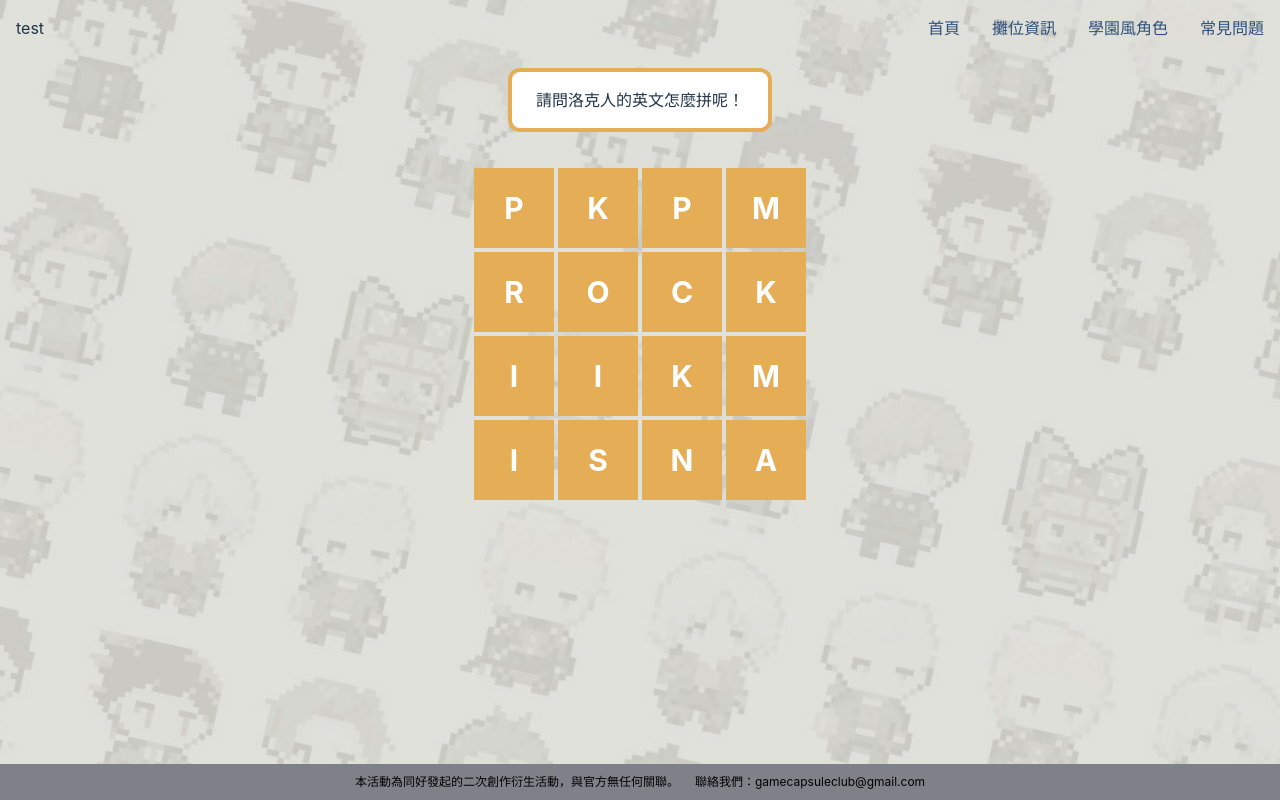
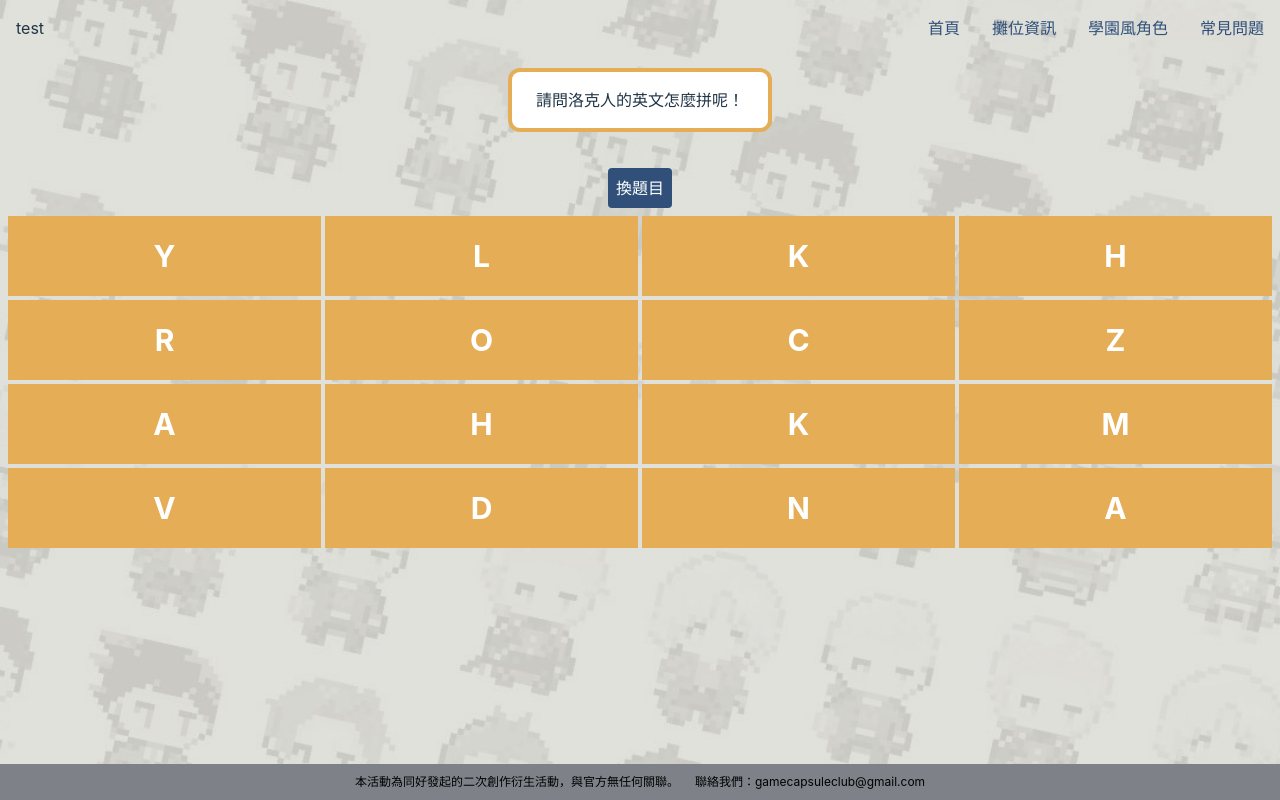
Before and after one commit to fukahire/gamecapsuleclub, a Vue app: page /gamecapsuleclub/minigame in a window 1280 px wide. Built offline with nearby package versions, Linux system fonts and the light colour scheme.

Commit message:
增加題目至三題

```diff
--- a/src/components/minigameBtn.vue
+++ b/src/components/minigameBtn.vue
@@ -1,12 +1,24 @@
 <script setup lang="ts">
-    import { ref,computed } from 'vue'
+    import { ref,computed,watch } from 'vue'
 
     const props = defineProps<{
         info: string,
         gamestatus: number
      }>()
-    const emit = defineEmits<{(e: 'tab', value: string): void}>()
+    const emit = defineEmits<{(e: 'tab', value: string): void
+                            (e: 'gamestatusChange', value: number): void
+    }>()
 
+    // watch(() => props.gamestatus,
+    // (newVal) => {
+    //     if (newVal === 4) {
+    //     active.value = false
+    //     emit('gamestatusChange', 1) // 通知父元件同步
+    //     }
+    // }
+    // )
+
+    // 有無按下的狀態
     let active = ref(false)
 
     const tab = function(alphabet:string){
@@ -15,7 +27,7 @@
             return
         }
         // 遊戲結束(win(3) or lose(2))時無法輸入
-        if(props.gamestatus !==1){
+        if(props.gamestatus ==2){
             return
         }
         active.value = !active.value
@@ -32,14 +44,14 @@
             }
         }else if(props.gamestatus === 2){
             return 'bg-red-700'
-        }else{
+        }else if(props.gamestatus === 3){
             return 'bg-lime-500'
         }})
 
 </script>
 
 <template>
-    <div :class="`h-20 w-20 text-3xl cursor-pointer font-bold flex items-center justify-center text-white ${bgColor}`" @click="tab(info)">{{ info }}</div>
+    <div :class="`h-20 text-3xl cursor-pointer font-bold flex items-center justify-center text-white ${bgColor}`" @click="tab(info)">{{ info }}</div>
 </template>
 
 <style scoped>
--- a/src/pages/minigame.vue
+++ b/src/pages/minigame.vue
@@ -1,29 +1,66 @@
 <script setup lang="ts">
-    import { ref,reactive } from 'vue'
+    import { ref,reactive,computed,watch } from 'vue'
+    // 按鈕元件
     import minigameBtn from '../components/minigameBtn.vue'
-    const question = ref('ROCKMAN')
-    const mapimage = ref('0000123000450076')
+    const testNum = ref(0)
+    // 題目位置，要寫題目產生器
+    const questList = reactive([
+        {
+            'hint':'請問洛克人的英文怎麼拼呢！',
+            'letter':'ROCKMAN',
+            'mapimg':['0', '0', '0', '0', '1', '2', '3', '0', '0', '0', '4', '5', '0', '0', '7', '6'],
+        },{
+            'hint':'請問學園風的洛克人EXE是什麼型態呢！',
+            'letter':'NUMBERSOUL',
+            'mapimg':['0','0','0','1','0','5','4','3','2','0','6','7','0','0','0','0','8','0','0','0','0','9','10','0','0'],
+        },{
+            'hint':'請問可以改變洛克人EXE0.001%基因資料的修正檔是什麼！',
+            'letter':'SAITOBAT',
+            'mapimg':['0','0','0','0','8','3','2','1','7','4','0','0','6','5','0','0'],
+        },
+    ])
+    // 題目
+    const hint = computed(()=>{
+        return questList[testNum.value].hint
+    })
+    const question = computed(()=>{
+        return questList[testNum.value].letter
+    })
+    const mapimage = computed(()=>{
+        return questList[testNum.value].mapimg
+    })
+
+    // 所有英文字母
     const abc = ref('ABCDEFGHIJKLMNOPQRSTUVWXYZ')
+    // 遊戲狀態：1進行中，2輸了，3贏了
     const gameStatus = ref(1)
+    // 檢查答案
     let checkString = ref('')
 
-
-    let Qarr = []
-    for(let i = 0; i< mapimage.value.length; i++){
-        // 非該位置的話隨機填入字母
+    // 題目產生器，置入字母
+    const Qarr = computed(()=>{
+        let arr = []
+        for(let i = 0; i< mapimage.value.length; i++){
+        // 非答案位置的話隨機填入字母
         if(mapimage.value[i] === '0'){
-           Qarr.push(abc.value[Math.floor(Math.random() * 26)])
+            arr.push(abc.value[Math.floor(Math.random() * 26)])
         }else{
+            // 填入答案字母
             let a = Number(mapimage.value[i]) -1
-            Qarr.push(question.value[a])
+            arr.push(question.value[a])
         }
     }
+    return arr
+    })
 
+    // 玩家答案
     const answer = reactive([])
+    // 檢查答案
     const check = function(alphabet:string){
+        // 輸入
         answer.push(alphabet as never)
         checkString.value = answer.join('')
-
+        // 檢查
         for(let i = 0; i< checkString.value.length; i++){
             if(checkString.value[i] !== question.value[i]){
                 checkString.value = '答錯嚕!請重新來過'
@@ -36,13 +73,29 @@
             gameStatus.value = 3
         }
     }
+
+    // 算方塊字數
+    const cubeNumber = computed(()=>{
+        let num = Math.sqrt(mapimage.value.length)
+        return `grid-${num}`
+        })
+
+    const changeQuestion = function(){
+        if(testNum.value == questList.length - 1){
+            testNum.value = 0
+        }else{
+            testNum.value +=1
+        }
+        // gameStatus.value = 4
+    }
 </script>
 
 <template>
     <!-- 社團攤位圖 -->
     <div class="flex flex-col justify-center items-center">
-        <p class="font-bold mb-10 py-4 px-6 ring-[#e5ad55] ring-4 rounded-lg bg-white">請問洛克人的英文怎麼拼呢！</p>
-        <div class="grid grid-cols-4 gap-1">
+        <p class="font-bold mb-10 py-4 px-6 ring-[#e5ad55] ring-4 rounded-lg bg-white">{{ hint }}</p>
+        <p @click="changeQuestion()" class="bg-[#30507a] text-white p-2 rounded cursor-pointer mb-2 font-bold">換題目</p>
+        <div :class="`grid gap-1 ${cubeNumber} w-full`">
             <minigameBtn :info="block" :gamestatus="gameStatus" v-for="(block,index) in Qarr" :key="`${block}${index}`" @tab="check"/>
         </div>
         <p class="mt-10 font-bold text-lg">{{ checkString }}</p>
@@ -59,4 +112,18 @@
 a{
     color: white;
 }
+
+.grid-4 {
+  display: grid;
+  grid-template-columns: repeat(4, 1fr);
+}
+.grid-5 {
+  display: grid;
+  grid-template-columns: repeat(5, 1fr);
+}
+.grid-6 {
+  display: grid;
+  grid-template-columns: repeat(6, 1fr);
+}
+
 </style>
```
